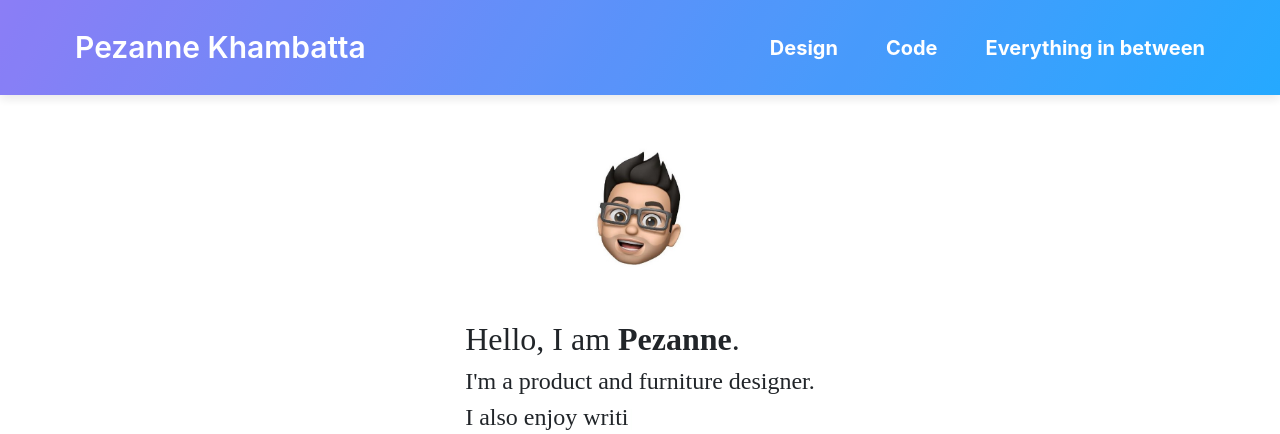
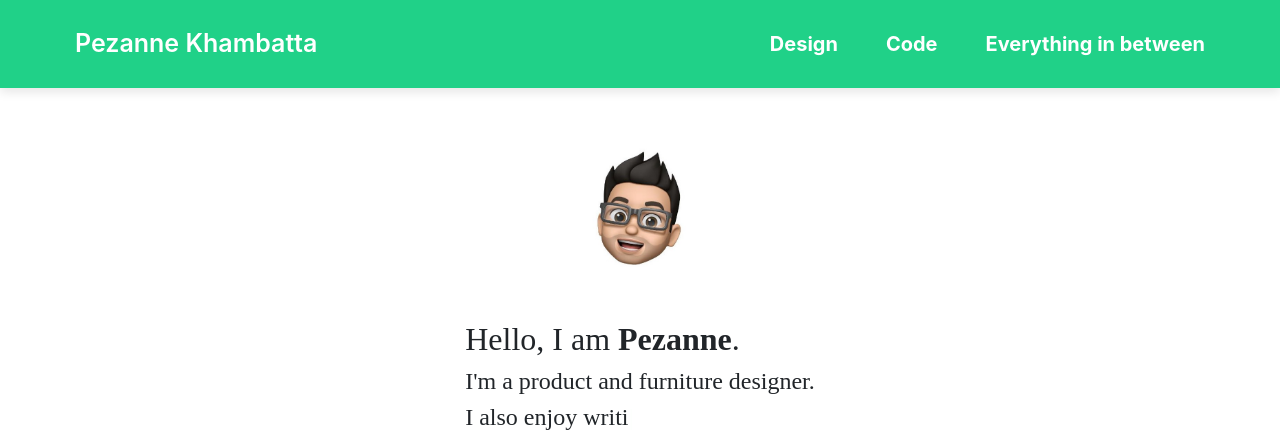
Before and after one commit to pkhambat1/DesignWebsite, a PHP site: page / in a window 1280 px wide. Shown: the top 434 px of the page. Run offline with PHP 8.4, Linux system fonts and the light colour scheme; some libraries are stand-ins or nearby versions; some web fonts are replaced.

Commit message:
navbar transitions

```diff
--- a/css/site.css
+++ b/css/site.css
@@ -280,14 +280,23 @@ html {
   background: #fe4902;
 }
 
-.portfolio-navbar .logo {
-  font-size: 30px;
+#logo {
+  font-size: 25px;
   font-weight: 600;
 }
 
-#navbar {
-  transition: 0.4s;
+.navbar-dark {
+  transition: .4s ease-in;
+  background: #20D188;
+  color: #fff;
+  padding: 20px 10px;
 }
+
+.portfolio-navbar .navbar-nav .nav-link, #logo {
+  transition: .4s ease-in;
+}
+
+
 
 /*font-family: medium-content-serif-font,Georgia,Cambria,"Times New Roman",Times,serif;*/
 /*font-family: medium-content-sans-serif-font,-apple-system,BlinkMacSystemFont,"Segoe UI",Roboto,Oxygen,Ubuntu,Cantarell,"Open Sans","Helvetica Neue",sans-serif;*/
--- a/index.html
+++ b/index.html
@@ -40,8 +40,8 @@
 	<main class="page landing-page">
 		<section class=" justify-content-xl-start block-intro border-bottom">
 			<div class="portfolio-block">
-				<nav class="navbar navbar-dark navbar-expand-lg fixed-top portfolio-navbar gradient" id="navbar">
-					<div class="container"><a class="navbar-brand logo" href="#">Pezanne Khambatta</a><button data-toggle="collapse" class="navbar-toggler" data-target="#navbarNav"><span class="sr-only">Toggle navigation</span><span class="navbar-toggler-icon"></span></button>
+				<nav class="navbar navbar-dark navbar-expand-lg fixed-top portfolio-navbar">
+					<div class="container"><a class="navbar-brand logo" id="logo" href="#">Pezanne Khambatta</a><button data-toggle="collapse" class="navbar-toggler" data-target="#navbarNav"><span class="sr-only">Toggle navigation</span><span class="navbar-toggler-icon"></span></button>
 						<div class="collapse navbar-collapse" id="navbarNav">
 							<ul class="nav navbar-nav ml-auto">
 								<li class="nav-item item" role="presentation">
--- a/js/index.js
+++ b/js/index.js
@@ -31,16 +31,24 @@ $(function(){
 window.onscroll = function() {scrollFunction()};
 
 function scrollFunction() {
-  // if (document.body.scrollTop > 80 || document.documentElement.scrollTop > 80) {
 	if ($(this).scrollTop() > $('.fixed-top').height()) {
-	    $('.nav-link, .logo').css("color", "#212529");
-	    $('.fixed-top').css("padding", "5px 10px");
-	    $('.fixed-top').css("opacity", ".9");
-	    $('.fixed-top').css("background", "white");
+	    // $('.portfolio-navbar .navbar-nav .nav-link, #logo').css("color", "#212529");
+	    $('#logo').css({"font-size" : "23px"});
+	    $('.portfolio-navbar .navbar-nav .nav-link').css({"font-size" : "19px"});
+	    $('#logo, .portfolio-navbar .navbar-nav .nav-link').css({"color" : "#212529"});
+	    // $('.portfolio-navbar .navbar-nav .nav-link').css("font-size", "17px");
+	    $('.navbar-dark').css("padding", "5px 10px");
+	    $('.navbar-dark').css("opacity", ".9");
+	    $('.navbar-dark').css("background", "#fff");
   	} else {
-  		$('.fixed-top').css("padding", "20px 10px");
-	    $('.fixed-top').css({"background" : ""}, {"opacity" : ""});
-	    $('.nav-link, .logo').css({"color" : ""});
+  		// $('.navbar-dark').css({"padding" : ""});
+	   //  $('.navbar-dark').css({"background" : ""}, {"opacity" : ""});
+	   //  $('.portfolio-navbar .navbar-nav .nav-link').css({"color" : ""}, {"font-size" : "" });
+	    $('#logo, .portfolio-navbar .navbar-nav .nav-link').css({"font-size" : ""});
+	    $('#logo, .portfolio-navbar .navbar-nav .nav-link').css({"color" : ""});
+	    $('.navbar-dark').css({"padding" : ""});
+	    $('.navbar-dark').css({"opacity" : ""});
+	    $('.navbar-dark').css({"background" : ""});
   }
 }
 
```
